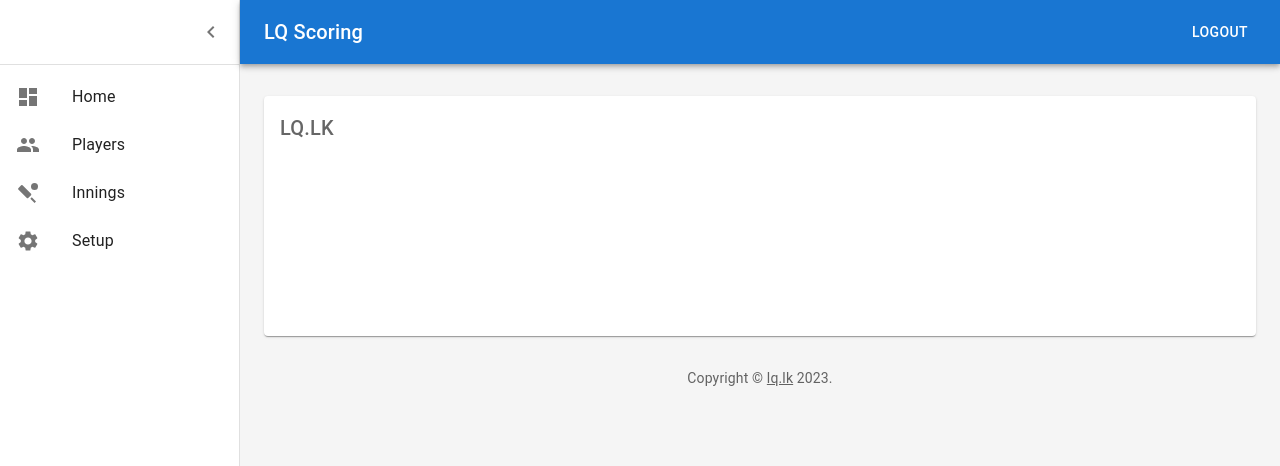
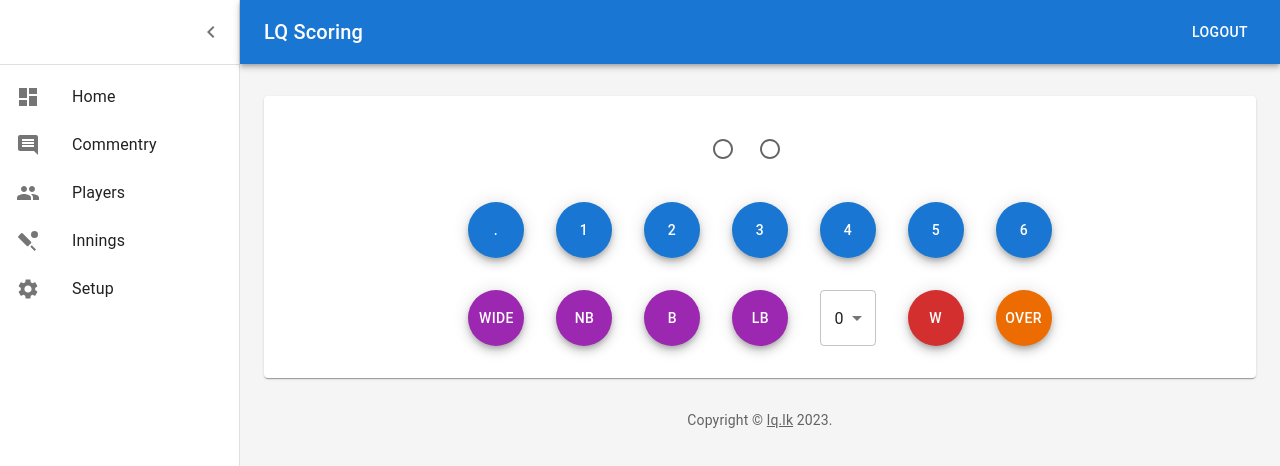
Before and after one commit to webteam-mcg/score-update-console-v2, a React (Create React App) app: page / in a window 1280 px wide. Shown: the top 466 px of the page. Built offline with nearby package versions, Linux system fonts and the light colour scheme; no server answers; the database is empty; sample sign-in values are in the browser's storage.

Commit message:
Home page design

```diff
--- a/src/components/menuItems.js
+++ b/src/components/menuItems.js
@@ -7,6 +7,7 @@ import DashboardIcon from '@mui/icons-material/Dashboard';
 import SettingsIcon from '@mui/icons-material/Settings';
 import PeopleIcon from '@mui/icons-material/People';
 import SportsCricketIcon from '@mui/icons-material/SportsCricket';
+import CommentIcon from '@mui/icons-material/Comment';
 
 export const menuItems = (
   <React.Fragment>
@@ -15,6 +16,12 @@ export const menuItems = (
         <DashboardIcon />
       </ListItemIcon>
       <ListItemText primary="Home" />
+    </ListItemButton>
+    <ListItemButton component={Link} to="/setup">
+      <ListItemIcon>
+        <CommentIcon />
+      </ListItemIcon>
+      <ListItemText primary="Commentry" />
     </ListItemButton>
     <ListItemButton component={Link} to="/players">
       <ListItemIcon>
--- a/src/context/InningContext.js
+++ b/src/context/InningContext.js
@@ -28,8 +28,8 @@ const inningReducer = (state, action) => {
           inningIsReady: true,
           team: _.get(action.payload, 'team', null),
           inning: _.get(action.payload, 'inning', null),
-          player1: _.get(action.payload, 'player1', null),
-          player2: _.get(action.payload, 'player2', null),
+          player1: _.get(action.payload, 'player1.name', null),
+          player2: _.get(action.payload, 'player2.name', null),
           bowler: _.get(action.payload, 'bowler', null),
           field: _.get(action.payload, 'team', null) === 'mcg' ? 'rcg':'mcg',
         }
--- a/src/pages/home/Home.js
+++ b/src/pages/home/Home.js
@@ -1,10 +1,24 @@
 import React from 'react';
-import Typography from '@mui/material/Typography';
+import { useState } from 'react';
 import Grid from '@mui/material/Grid';
 import Paper from '@mui/material/Paper';
+import Fab from '@mui/material/Fab';
+import Box from '@mui/material/Box';
+import Select from '@mui/material/Select';
+import MenuItem from '@mui/material/MenuItem';
+import Radio from '@mui/material/Radio';
+import RadioGroup from '@mui/material/RadioGroup';
+import FormControlLabel from '@mui/material/FormControlLabel';
+
 import Dashboard from '../../components/Dashboard';
+import { useInning } from '../../hooks/useInning';
 
 export default function Home() {
+
+    const [extra, setExtra] = useState(0);
+
+    const { player1, player2 } = useInning();
+
     return (
         <Dashboard>
             <Grid item xs={12} md={12} lg={12}>
@@ -12,18 +26,92 @@ export default function Home() {
                     sx={{
                         p: 2,
                         display: 'flex',
-                        flexDirection: 'column',
-                        height: 240,
+                        flexDirection: 'column'
                     }}
                 >
-                <Typography
-                    variant="h6"
-                    color="textSecondary"
-                    component="h2"
-                    gutterBottom
-                >
-                    LQ.LK
-                </Typography>
+                    <Box
+                        sx={{ '& > :not(style)': { m: 2 } }}
+                        display="flex"
+                        justifyContent="center"
+                        alignItems="center"
+                    >
+                        <RadioGroup
+                            row
+                            aria-labelledby="demo-row-radio-buttons-group-label"
+                            name="row-radio-buttons-group"
+                        >
+                            <FormControlLabel value="player1" control={<Radio />} label={player1} />
+                            <FormControlLabel value="player2" control={<Radio />} label={player2} />
+                        </RadioGroup>
+                    </Box>
+                    <Box
+                        sx={{ '& > :not(style)': { m: 2 } }}
+                        display="flex"
+                        justifyContent="center"
+                        alignItems="center"
+                    >
+                        <Fab color="primary" aria-label="score0">
+                            .
+                        </Fab>
+                        <Fab color="primary" aria-label="score1">
+                            1
+                        </Fab>
+                        <Fab color="primary" aria-label="score2">
+                            2
+                        </Fab>
+                        <Fab color="primary" aria-label="score3">
+                            3
+                        </Fab>
+                        <Fab color="primary" aria-label="score4">
+                            4
+                        </Fab>
+                        <Fab color="primary" aria-label="score5">
+                            5
+                        </Fab>
+                        <Fab color="primary" aria-label="score6">
+                            6
+                        </Fab>
+                    </Box>
+                    <Box
+                        sx={{ '& > :not(style)': { m: 2 } }}
+                        display="flex"
+                        justifyContent="center"
+                        alignItems="center"
+                    >
+                        <Fab color="secondary" aria-label="wide">
+                            WIDE
+                        </Fab>
+                        <Fab color="secondary" aria-label="nb">
+                            NB
+                        </Fab>
+                        <Fab color="secondary" aria-label="b">
+                            B
+                        </Fab>
+                        <Fab color="secondary" aria-label="lb">
+                            LB
+                        </Fab>
+                        <Select
+                            labelId="team-label"
+                            id="team-select"
+                            label="Team"
+                            value={extra}
+                            onChange={(e) => setExtra(e.target.value)}
+                        >
+                            <MenuItem value={0}>0</MenuItem>
+                            <MenuItem value={1}>1</MenuItem>
+                            <MenuItem value={2}>2</MenuItem>
+                            <MenuItem value={3}>3</MenuItem>
+                            <MenuItem value={4}>4</MenuItem>
+                            <MenuItem value={5}>5</MenuItem>
+                            <MenuItem value={6}>6</MenuItem>
+                        </Select>
+                        <Fab color="error" aria-label="w">
+                            W
+                        </Fab>
+                        <Fab color="warning" aria-label="over">
+                            OVER
+                        </Fab>
+                    </Box>
                 </Paper>
             </Grid>
         </Dashboard>
```
